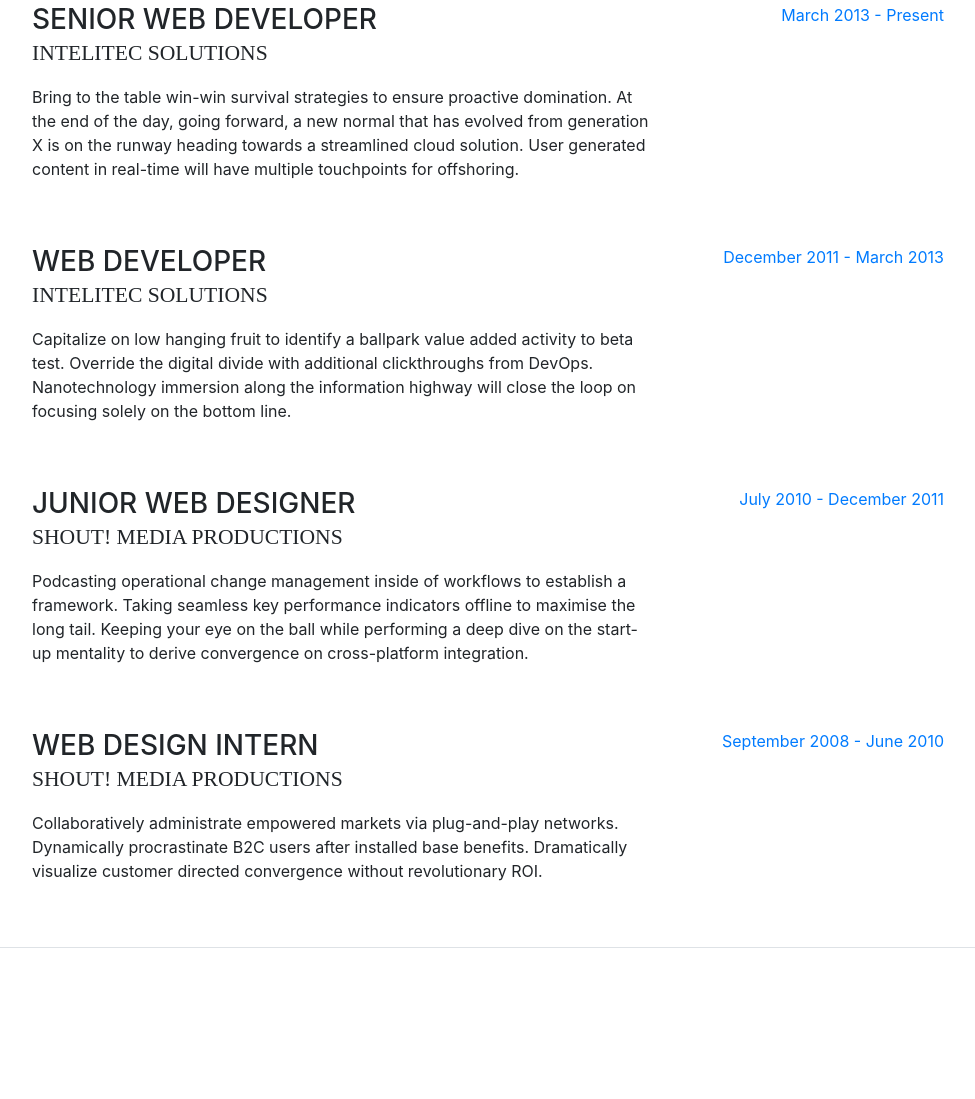
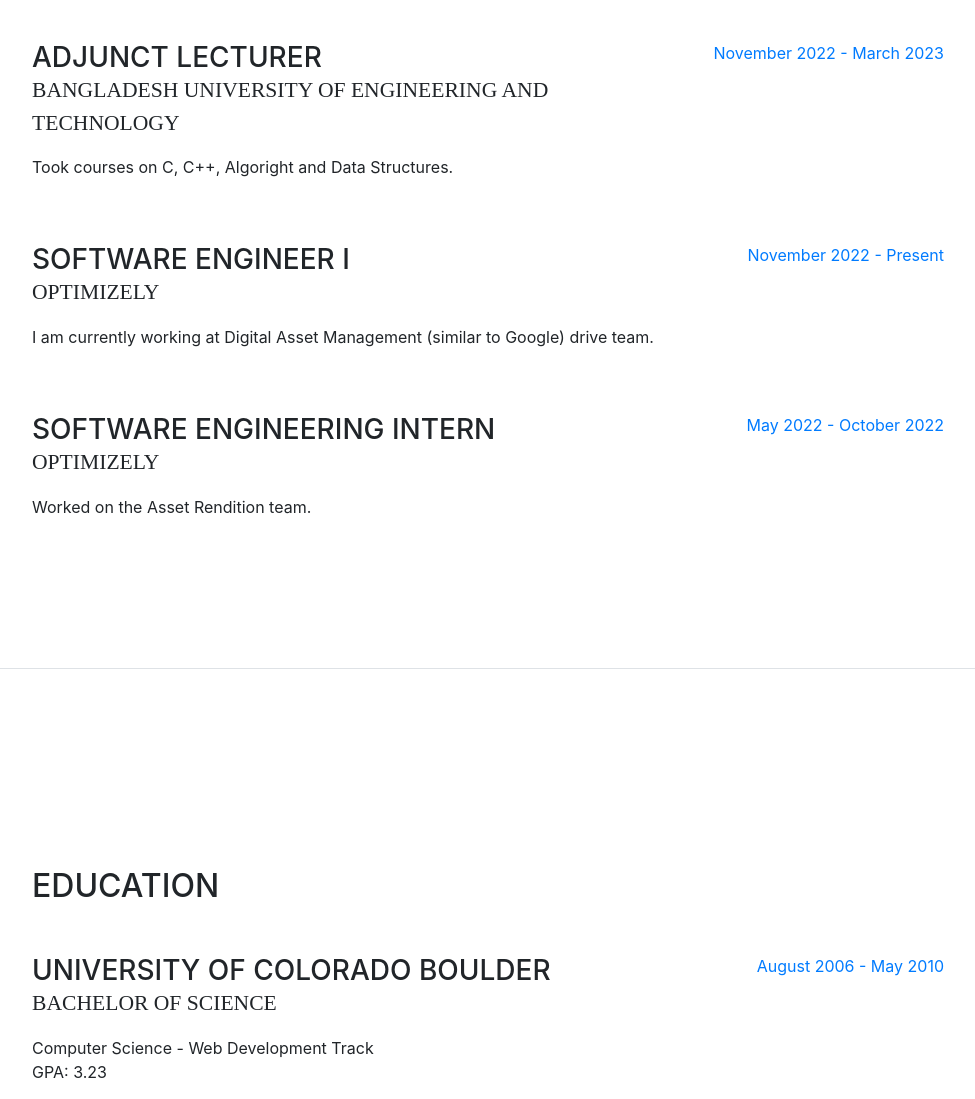
Before and after one commit to rhs99/portfolio, a website with bundled scripts: page index.html in a window 1280 px wide. Shown: the part 931-2030 px from the top of the page, without its empty margins (288-1263 px from the left). Built offline with nearby package versions, Linux system fonts and the light colour scheme; a web font is replaced by a local one.

Commit message:
add experience

```diff
--- a/index.html
+++ b/index.html
@@ -99,45 +99,34 @@
 
           <div class="resume-item d-flex flex-column flex-md-row mb-5">
             <div class="resume-content mr-auto">
-              <h3 class="mb-0">Senior Web Developer</h3>
-              <div class="subheading mb-3">Intelitec Solutions</div>
-              <p>Bring to the table win-win survival strategies to ensure proactive domination. At the end of the day, going forward, a new normal that has evolved from generation X is on the runway heading towards a streamlined cloud solution. User generated content in real-time will have multiple touchpoints for offshoring.</p>
+              <h3 class="mb-0">Adjunct Lecturer</h3>
+              <div class="subheading mb-3">Bangladesh University of Engineering and Technology</div>
+              <p>Took courses on C, C++, Algoright and Data Structures.</p>
             </div>
             <div class="resume-date text-md-right">
-              <span class="text-primary">March 2013 - Present</span>
+              <span class="text-primary">November 2022 - March 2023</span>
             </div>
           </div>
 
           <div class="resume-item d-flex flex-column flex-md-row mb-5">
             <div class="resume-content mr-auto">
-              <h3 class="mb-0">Web Developer</h3>
-              <div class="subheading mb-3">Intelitec Solutions</div>
-              <p>Capitalize on low hanging fruit to identify a ballpark value added activity to beta test. Override the digital divide with additional clickthroughs from DevOps. Nanotechnology immersion along the information highway will close the loop on focusing solely on the bottom line.</p>
+              <h3 class="mb-0">Software Engineer I</h3>
+              <div class="subheading mb-3">Optimizely</div>
+              <p>I am currently working at Digital Asset Management (similar to Google) drive team.</p>
             </div>
             <div class="resume-date text-md-right">
-              <span class="text-primary">December 2011 - March 2013</span>
+              <span class="text-primary">November 2022 - Present</span>
             </div>
           </div>
 
           <div class="resume-item d-flex flex-column flex-md-row mb-5">
             <div class="resume-content mr-auto">
-              <h3 class="mb-0">Junior Web Designer</h3>
-              <div class="subheading mb-3">Shout! Media Productions</div>
-              <p>Podcasting operational change management inside of workflows to establish a framework. Taking seamless key performance indicators offline to maximise the long tail. Keeping your eye on the ball while performing a deep dive on the start-up mentality to derive convergence on cross-platform integration.</p>
+              <h3 class="mb-0">Software Engineering Intern</h3>
+              <div class="subheading mb-3">Optimizely</div>
+              <p>Worked on the Asset Rendition team.</p>
             </div>
             <div class="resume-date text-md-right">
-              <span class="text-primary">July 2010 - December 2011</span>
-            </div>
-          </div>
-
-          <div class="resume-item d-flex flex-column flex-md-row">
-            <div class="resume-content mr-auto">
-              <h3 class="mb-0">Web Design Intern</h3>
-              <div class="subheading mb-3">Shout! Media Productions</div>
-              <p>Collaboratively administrate empowered markets via plug-and-play networks. Dynamically procrastinate B2C users after installed base benefits. Dramatically visualize customer directed convergence without revolutionary ROI.</p>
-            </div>
-            <div class="resume-date text-md-right">
-              <span class="text-primary">September 2008 - June 2010</span>
+              <span class="text-primary">May 2022 - October 2022</span>
             </div>
           </div>
 
```
